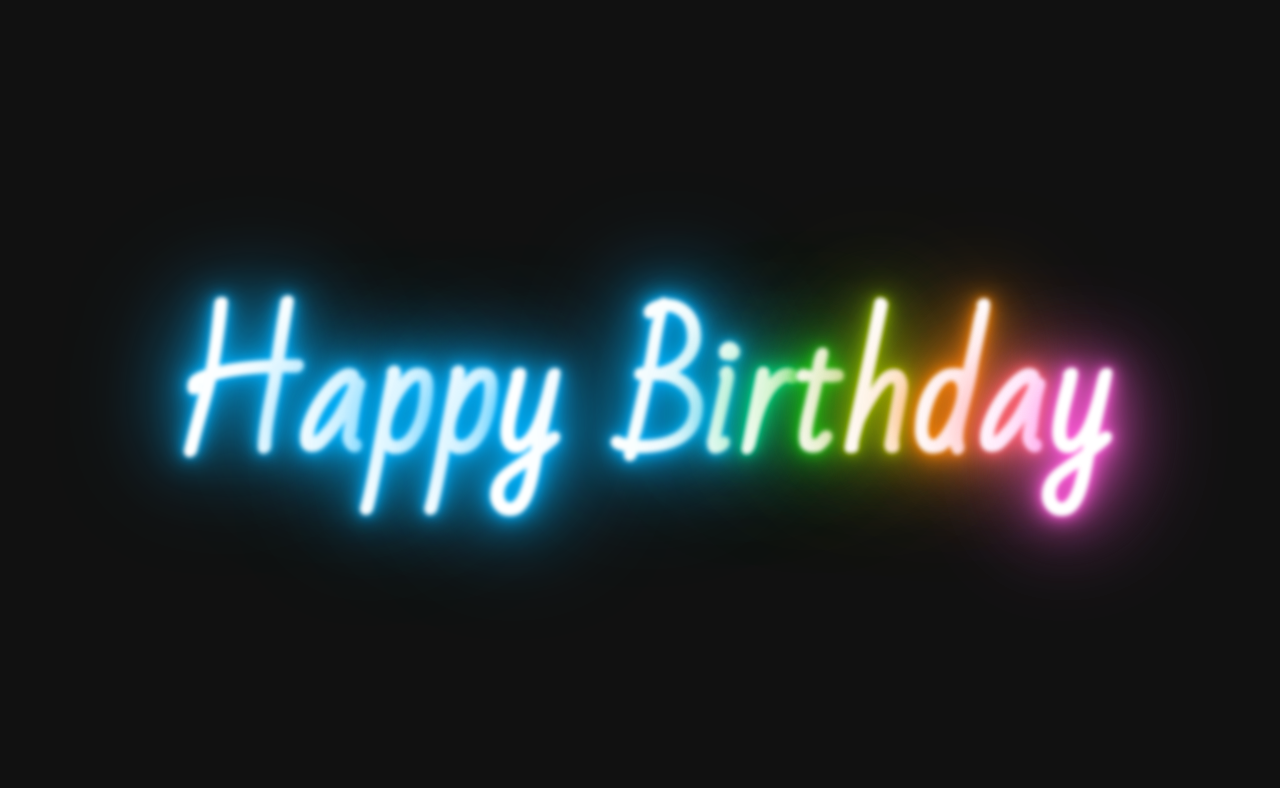
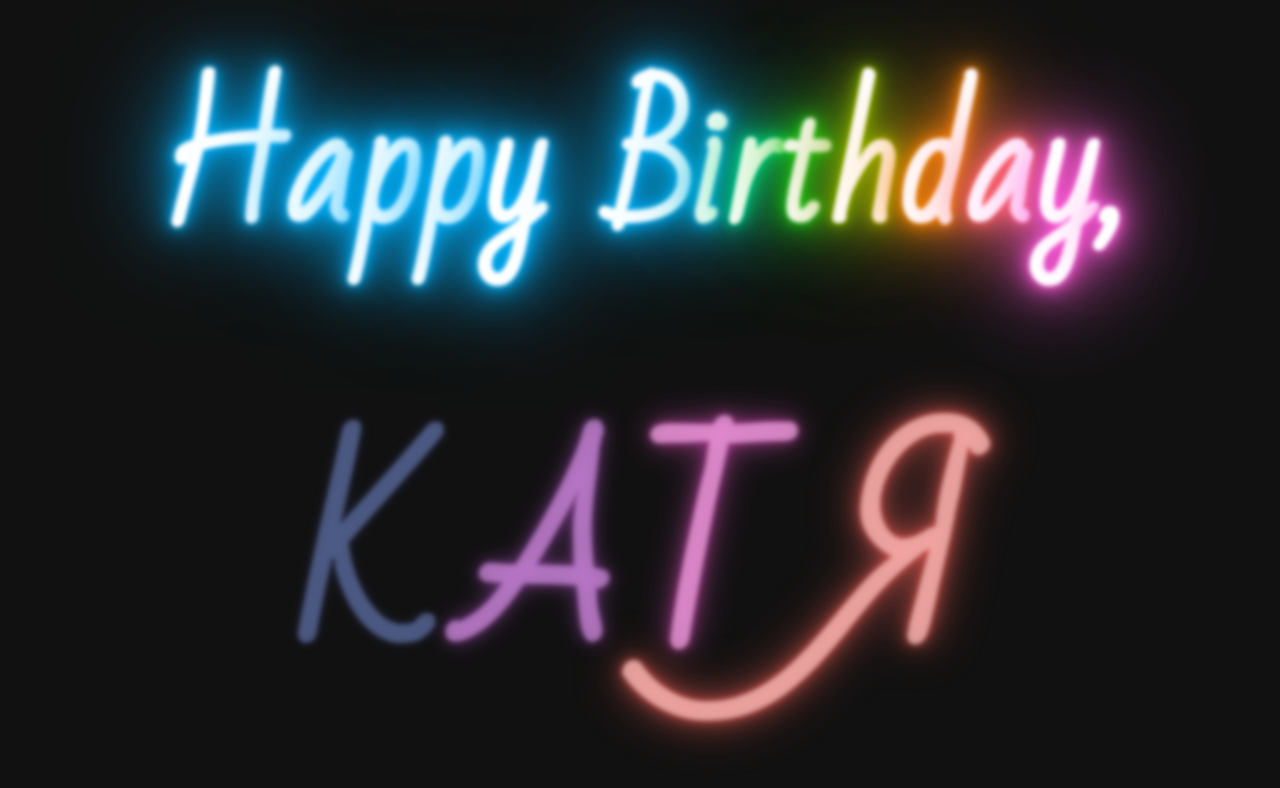
Before and after one commit to vlworks/happyBirthdayK, a plain HTML site: page index.html in a window 1280 px wide. Drawn offline with Linux system fonts and the light colour scheme.

Commit message:
add kate

```diff
--- a/index.html
+++ b/index.html
@@ -24,6 +24,14 @@
     <span style="--i:15">d</span>
     <span style="--i:16">a</span>
     <span style="--i:17">y</span>
+    <span style="--i:17">,</span>
+</h2>
+<br>
+<h2 style="font-size: 17vw; gap: 30px">
+    <span style="--i:21">К</span>
+    <span style="--i:22">А</span>
+    <span style="--i:23">Т</span>
+    <span style="--i:24">Я</span>
 </h2>
 
 <script src="./script.js"></script>
--- a/style.css
+++ b/style.css
@@ -10,6 +10,7 @@ body {
     font-family: 'Bad Script', cursive;
     min-height: 100vh;
     display: flex;
+    flex-direction: column;
     align-items: center;
     justify-content: center;
     background: #111;
```
